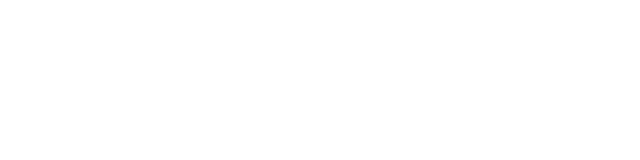
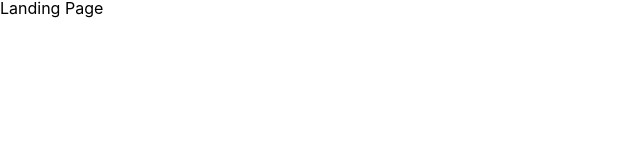
Before and after one commit to ruairidhflint/40lbs-frontend, a React (Create React App) app: page / in a window 1280 px wide. Shown: the top 160 px of the page, without its empty margins (0-640 px from the left). Built offline with nearby package versions, Linux system fonts and the light colour scheme.

Commit message:
Import landing page to main app body

```diff
--- a/src/App.js
+++ b/src/App.js
@@ -1,7 +1,15 @@
 import React from 'react';
+import { Route } from 'react-router-dom';
+
+// View Imports
+import LandingPage from './Views/Landing';
 
 function App() {
-  return <div className="AppContainer"></div>;
+  return (
+  <div className="AppContainer">
+    <Route exact path="/" component={LandingPage} />
+  </div>
+  );
 }
 
 export default App;
```
